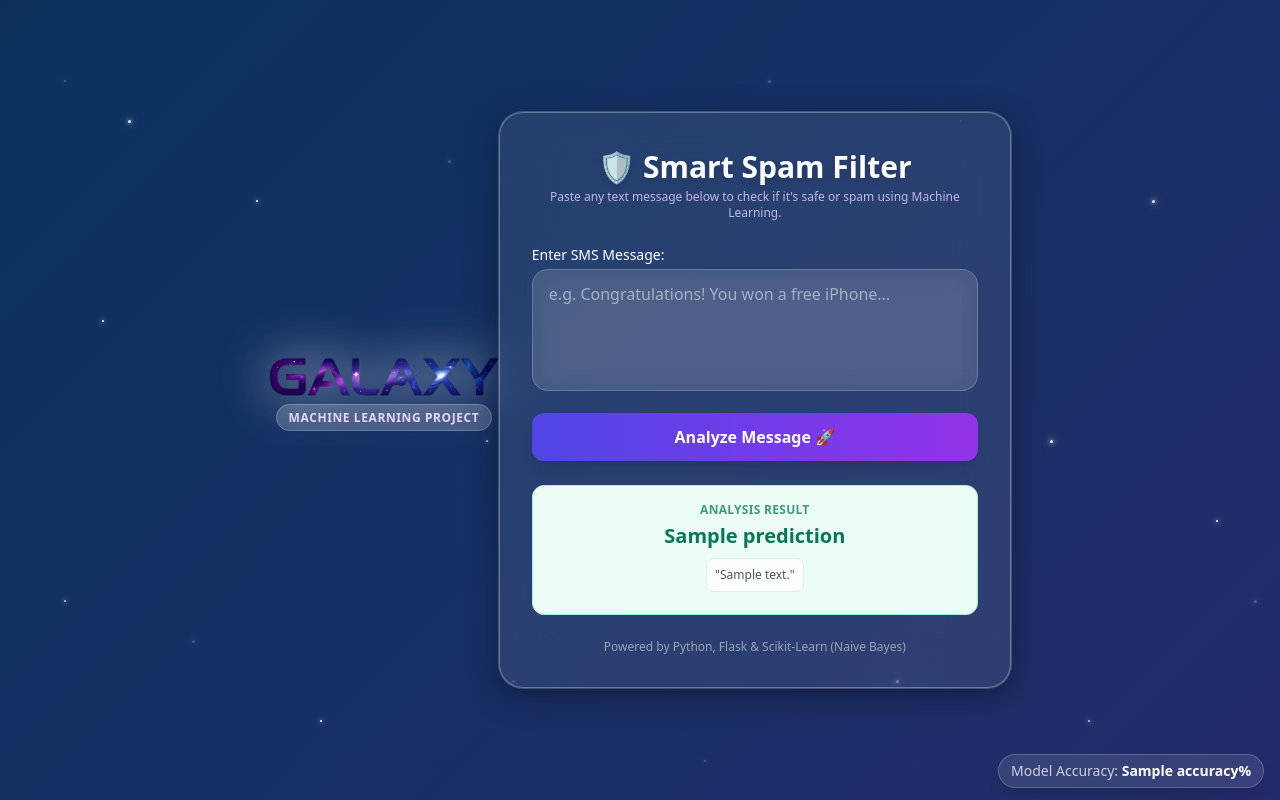
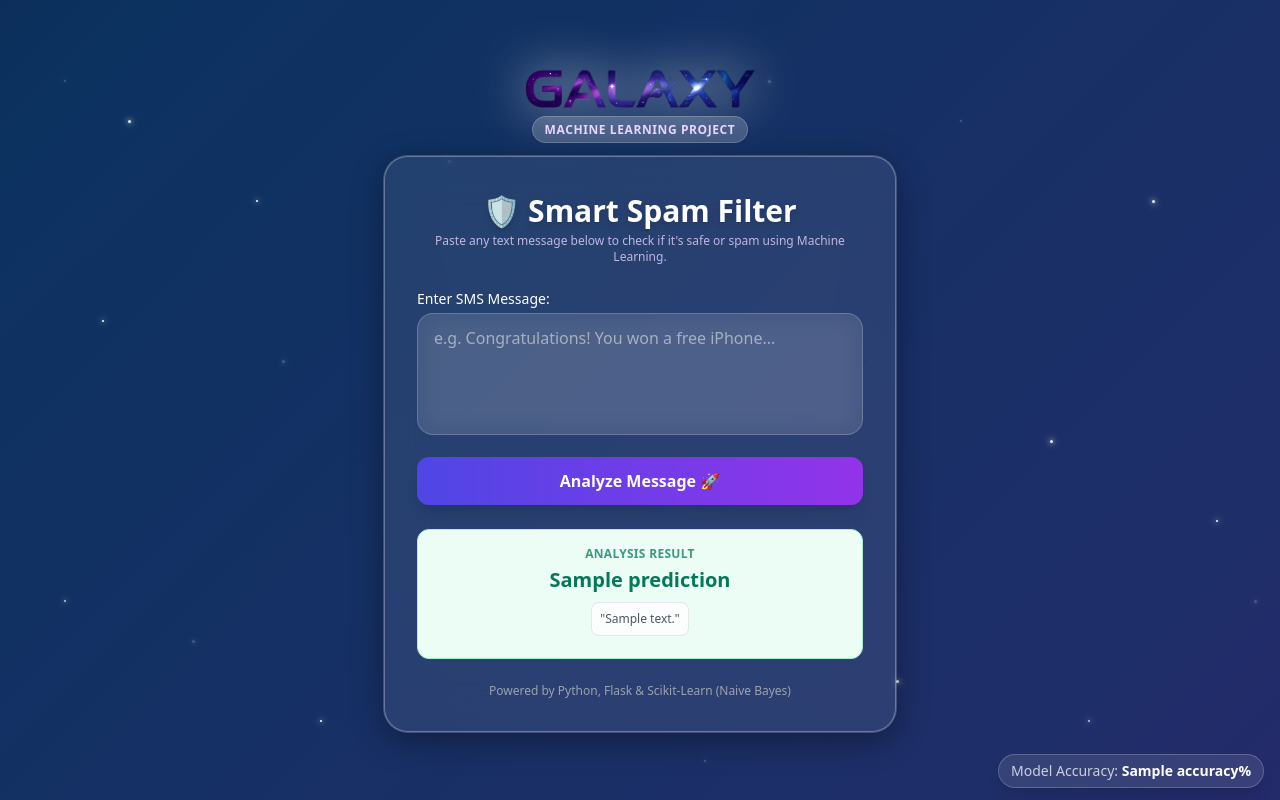
Before and after one commit to VV-S70/sms-spam-filter, a Flask app: template templates/index.html in a window 1280 px wide. Run offline with Flask 3, Linux system fonts and the light colour scheme; the template is opened without the code that fills it: most values are stand-ins (such as "Sample title", 1, 10 or a date in 2020); parts of the project's set-up code (start-up, migrations or seed data) failed here and were passed over; some libraries are stand-ins or nearby versions.

Commit message:
Fix HTML formatting and structure

```diff
--- a/templates/index.html
+++ b/templates/index.html
@@ -73,7 +73,7 @@
 
     </style>
 </head>
-<body class="flex items-center justify-center p-4">
+<body class="flex flex-col items-center justify-center min-h-screen p-4">
 
     <div class="star-container">
         <!-- Dense pattern of diverse star classes, blinking at different rates -->
```
